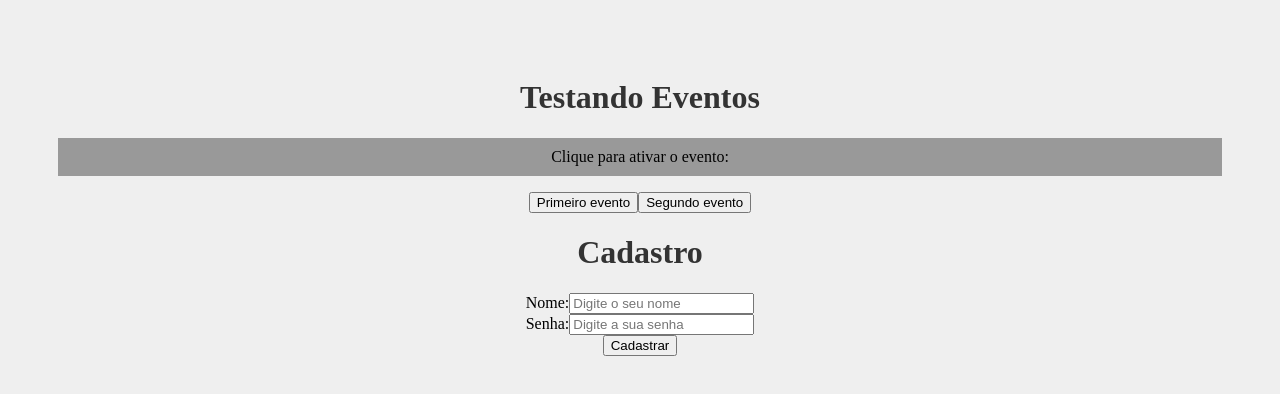
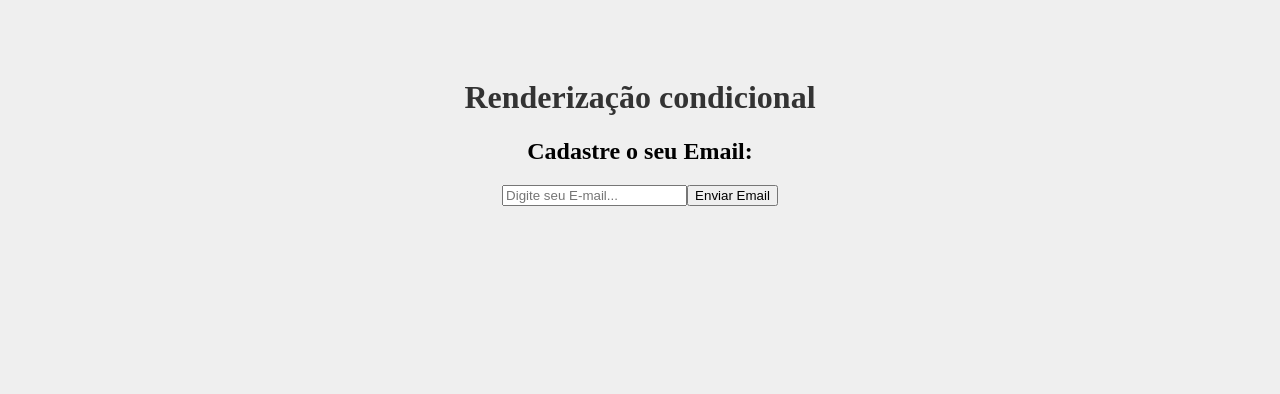
Before and after one commit to lucasgomes14/ReactCourse, a React (Create React App) app in the folder meu-projeto/: page / in a window 1280 px wide. Shown: the top 394 px of the page. Built offline with nearby package versions, Linux system fonts and the light colour scheme.

Commit message:
Conditional rendering

```diff
--- a/meu-projeto/src/App.js
+++ b/meu-projeto/src/App.js
@@ -1,15 +1,13 @@
 import './App.css';
-import Evento from './components/Evento';
-import Form from './components/Form';
+import Condicional from './components/Condicional';
 
 function App() {
   const nome = "Maria"
 
   return (
     <div className="App">
-      <h1>Testando Eventos</h1>
-      <Evento />
-      <Form />
+      <h1>Renderização condicional</h1>
+      <Condicional />
     </div>
   );
 }
--- /dev/null
+++ b/meu-projeto/src/components/Condicional.js
@@ -0,0 +1,34 @@
+import { useState } from "react"
+
+function Condicional() {
+
+    const [email, setEmail] = useState()
+    const [userEmail, setUserEmail] = useState()
+
+    function enviarEmail(e) {
+        e.preventDefault()
+        setUserEmail(email)
+    }
+
+    function limparEmail() {
+        setUserEmail("")
+    }
+
+    return(
+        <div>
+            <h2>Cadastre o seu Email:</h2>
+            <form>
+                <input type="email" placeholder="Digite seu E-mail..." onChange={(e) => setEmail(e.target.value)} />
+                <button type="submit" onClick={enviarEmail}>Enviar Email</button>
+                {userEmail && (
+                    <div>
+                        <p>O e-mail do usuário é: {userEmail}</p>
+                        <button onClick={limparEmail}>Limpar Email</button>
+                    </div>
+                )}
+            </form>
+        </div>
+    )
+}
+
+export default Condicional
```
